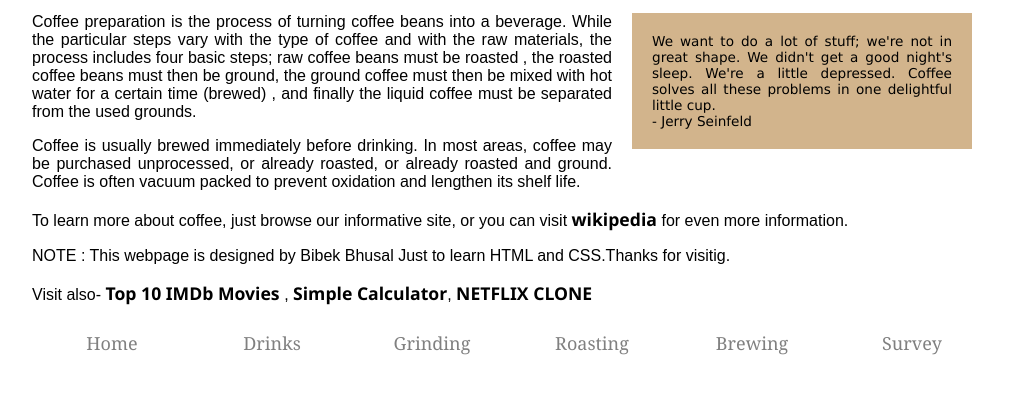
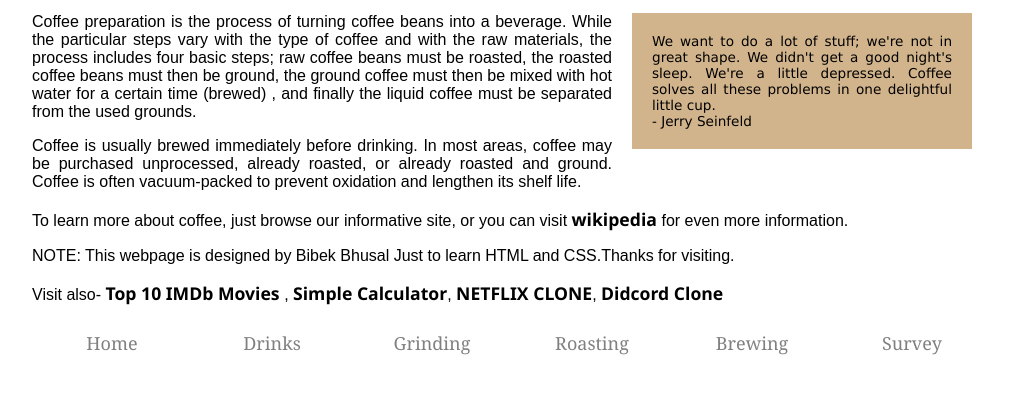
Before and after one commit to BibekBhusal0/BibekBhusal0.github.io, a plain HTML site: page index.html in a window 1280 px wide. Shown: the part 104-498 px from the top of the page, without its empty margins (128-1151 px from the left). Drawn offline with nearby package versions, Linux system fonts and the light colour scheme.

Commit message:
Update index.html last one

```diff
--- a/index.html
+++ b/index.html
@@ -26,14 +26,14 @@
         We want to do a lot of stuff; we're not in great shape. We didn't get a good night's sleep. We're a little depressed. Coffee solves all these problems in one delightful little cup.
     <br> - Jerry Seinfeld
     </aside>
-    <p> Coffee preparation is the process of turning coffee beans into a beverage. While the particular steps vary with the type of coffee and with the raw materials, the process includes four basic steps; raw coffee beans must be  roasted , the roasted coffee beans must then be ground, the ground coffee must then be mixed with hot water for a certain time  (brewed) , and finally the liquid coffee must be separated from the used grounds.
+    <p> Coffee preparation is the process of turning coffee beans into a beverage. While the particular steps vary with the type of coffee and with the raw materials, the process includes four basic steps; raw coffee beans must be  roasted, the roasted coffee beans must then be ground, the ground coffee must then be mixed with hot water for a certain time  (brewed) , and finally the liquid coffee must be separated from the used grounds.
     </p>
-    <p> Coffee is usually brewed immediately before drinking. In most areas, coffee may be purchased unprocessed, or already roasted, or already roasted and ground. Coffee is often vacuum packed to prevent oxidation and lengthen its shelf life.
+    <p> Coffee is usually brewed immediately before drinking. In most areas, coffee may be purchased unprocessed, already roasted, or already roasted and ground. Coffee is often vacuum-packed to prevent oxidation and lengthen its shelf life.
     </p>
     To learn more about coffee, just browse our informative site, or you can visit
     <a href="http://en.wikipedia.org/wiki/Coffee_preparation" target="_blank"> wikipedia </a> for even more information.
-    <p> NOTE : This webpage is designed by Bibek Bhusal Just to learn HTML and CSS.Thanks for visitig.</p>
-    <p>Visit also- <a href="imdb.html">Top 10 IMDb Movies </a> , <a href="calculator/calculator.html">Simple Calculator</a>, <a href="main.html">NETFLIX CLONE</a>  </p>
+    <p> NOTE: This webpage is designed by Bibek Bhusal Just to learn HTML and CSS.Thanks for visiting.</p>
+    <p>Visit also- <a href="imdb.html">Top 10 IMDb Movies </a> , <a href="calculator/calculator.html">Simple Calculator</a>, <a href="main.html">NETFLIX CLONE</a>, <a href="new-project/discord.html">Didcord Clone </a>    </p>
     </div>
     <div class="component pages  " id="drinks">
         <h1>Coffee Drinks</h1>
```
